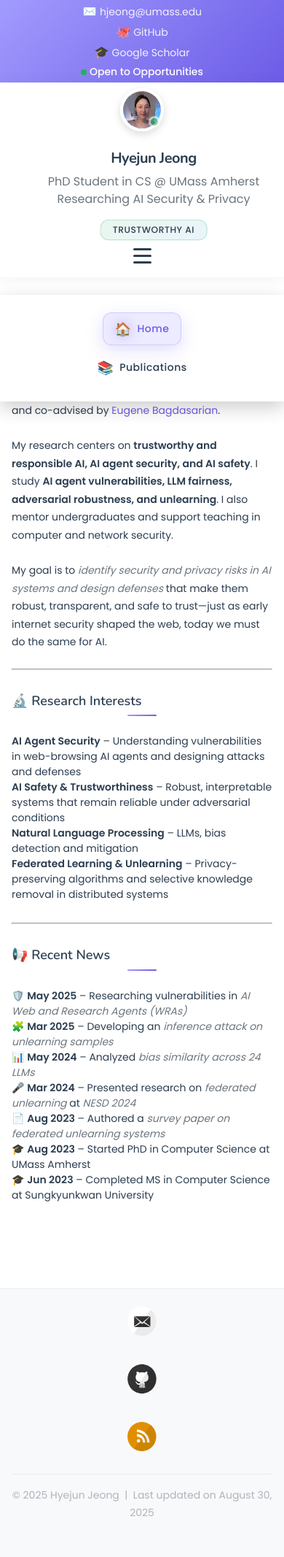
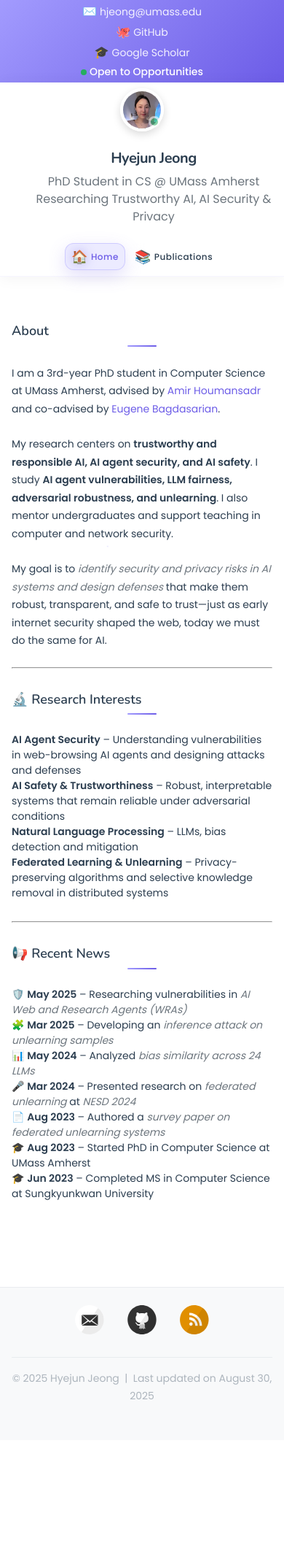
Before and after one commit to HyejunJeong/HyejunJeong.github.io, a Jekyll site: the page built from index.md, in a window 390 px wide. Shown: the whole page at 73% size. Built offline with Jekyll 4.4.1, drawn with Linux system fonts in a browser that asks for light colours; the list of posts is cut into pages by our own code; after the commit the page ends 1973 px from its top, so only the background shows below that.

Commit message:
mobile-friendly ui

```diff
--- a/_config.yml
+++ b/_config.yml
@@ -1,7 +1,7 @@
 title: "June Jeong"
 name: "Hyejun Jeong"
 author: "Hyejun Jeong"
-description: "PhD Student in CS @ UMass Amherst<br>Researching AI Security & Privacy"
+description: "PhD Student in CS @ UMass Amherst<br>Researching Trustworthy AI, AI Security & Privacy"
 avatar: /assets/images/june.jpg
 
 url: "https://HyejunJeong.github.io"
--- a/assets/style.scss
+++ b/assets/style.scss
@@ -798,21 +798,10 @@ footer {
   gap: $space-sm;
 
   @include mobile {
-    position: fixed;
-    top: 100%;
-    left: 0;
-    right: 0;
-    background: $white;
-    flex-direction: column;
-    padding: $space-lg;
-    box-shadow: $shadowHeavy;
-    transform: translateY(0);
-    transition: transform $transitionBase;
-    z-index: $zIndexModal;
-
-    &.active {
-      transform: translateY(-100%);
-    }
+    display: flex;
+    flex-direction: row;
+    gap: $space-xs;
+    flex-wrap: nowrap;
   }
 
   .nav-link {
@@ -830,6 +819,12 @@ footer {
     text-decoration: none;
     overflow: hidden;
     backdrop-filter: blur(10px);
+
+    @include mobile {
+      padding: $space-xs $space-sm;
+      font-size: $fontSizeXS;
+      gap: $space-xs;
+    }
 
     &::before {
       content: '';
@@ -893,7 +888,7 @@ footer {
   padding: $space-sm;
 
   @include mobile {
-    display: flex;
+    display: none;
   }
 
   span {
@@ -928,7 +923,7 @@ footer {
   flex-wrap: wrap;
 
   @include mobile {
-    justify-content: center;
+    display: none;
   }
 }
 
@@ -1075,8 +1070,9 @@ footer {
   margin-bottom: $space-lg;
 
   @include mobile {
-    flex-direction: column;
-    gap: $space-md;
+    flex-direction: row;
+    gap: $space-sm;
+    flex-wrap: wrap;
   }
 }
 
@@ -1131,7 +1127,7 @@ footer {
   }
 
   .site-badges {
-    justify-content: center;
+    display: none;
   }
 
   .footer-content {
```
